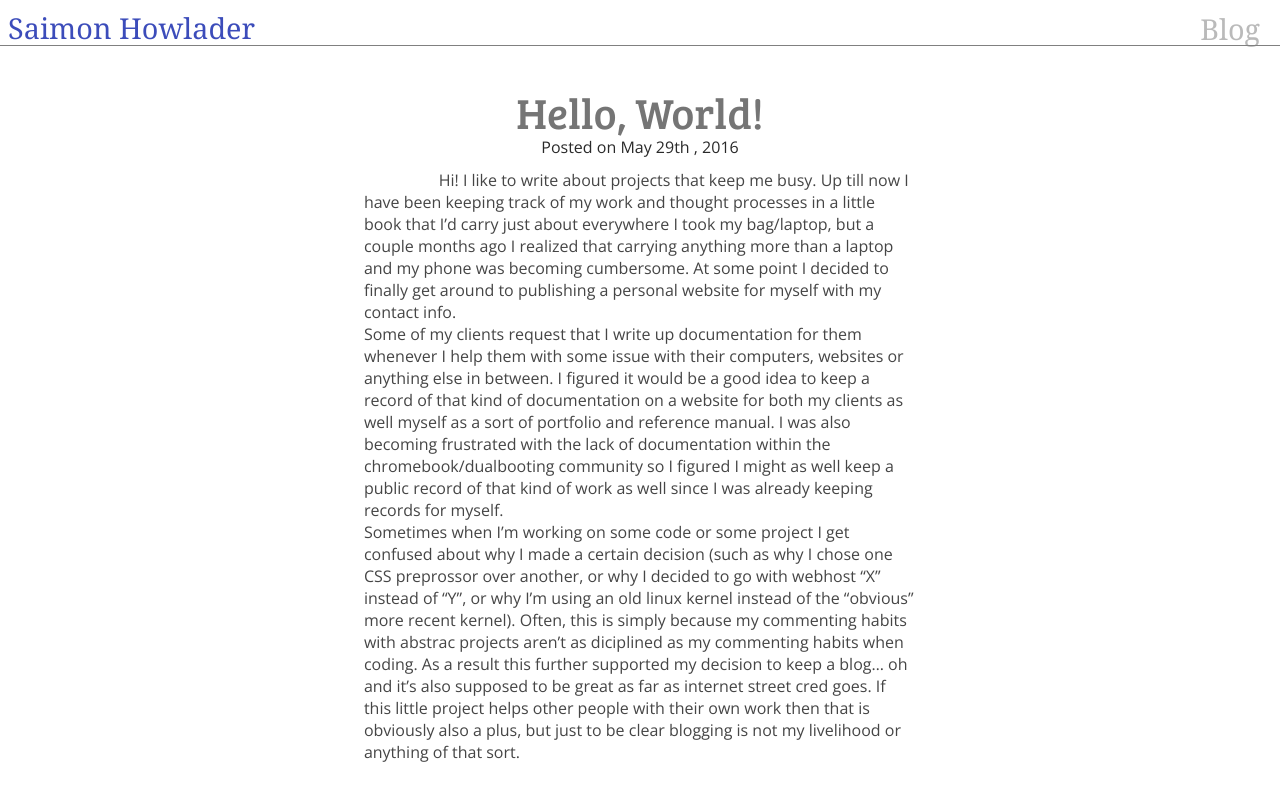
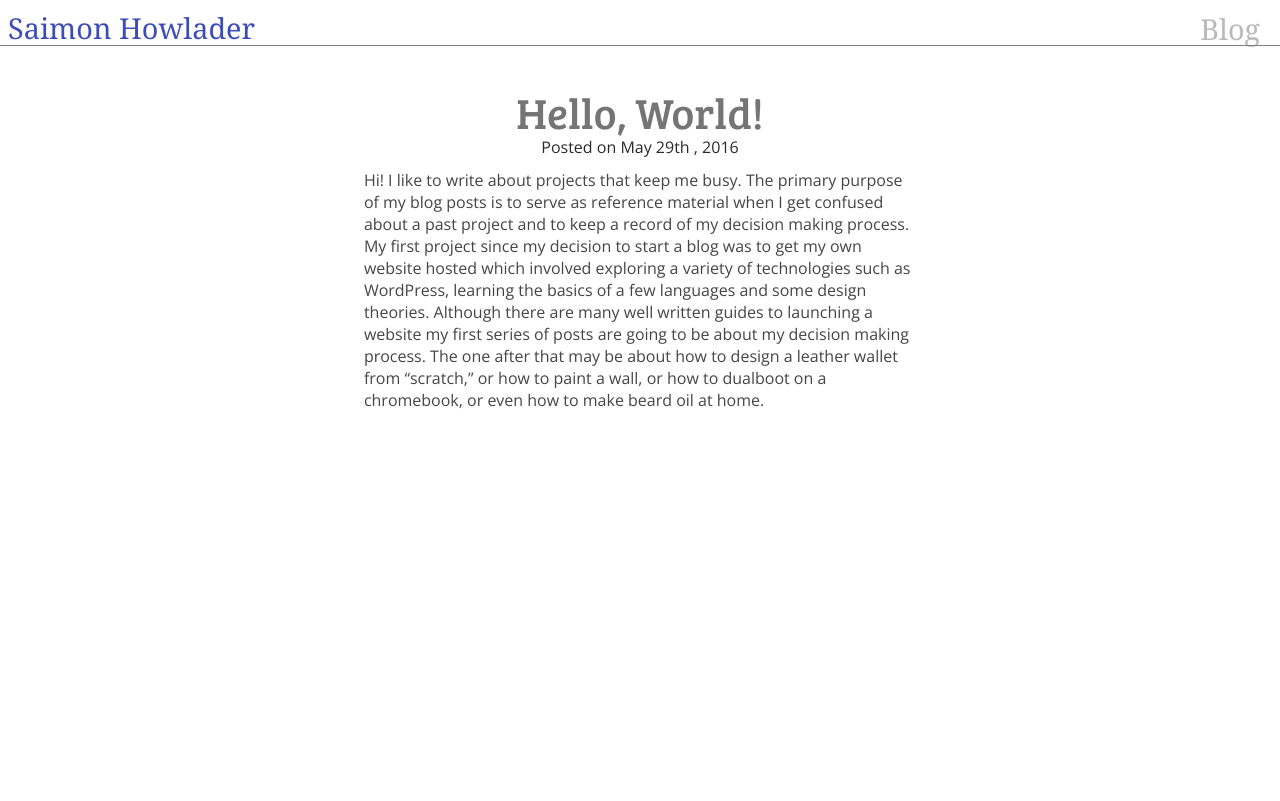
Before and after one commit to saimonhowlader/saimonhowlader.github.io, a Jekyll site: the page built from _posts/2016-05-29-hello-world.md, in a window 1280 px wide. Shown: the top 801 px of the page. Built offline with Jekyll 4.4.1, drawn with Linux system fonts in a browser that asks for light colours.

Commit message:
Updated 2016-05-29-hello-world.md

```diff
--- a/_posts/2016-05-29-hello-world.md
+++ b/_posts/2016-05-29-hello-world.md
@@ -4,8 +4,4 @@ layout: post
 title: "Hello, World!"
 ---
 
-&nbsp;&nbsp;&nbsp;&nbsp;&nbsp;&nbsp;&nbsp;&nbsp;&nbsp;&nbsp;&nbsp;&nbsp;&nbsp;&nbsp;&nbsp;&nbsp;&nbsp;&nbsp;Hi! I like to write about projects that keep me busy. Up till now I have been keeping track of my work and thought processes in a little book that I'd carry just about everywhere I took my bag/laptop, but a couple months ago I realized that carrying anything more than a laptop and my phone was becoming cumbersome. At some point I decided to finally get around to publishing a personal website for myself with my contact info.
-Some of my clients request that I write up documentation for them whenever I help them with some issue with their computers, websites or anything else in between. I figured it would be a good idea to keep a record of that kind of documentation on a website for both my clients as well myself as a sort of portfolio and reference manual. I was also becoming frustrated with the lack of documentation within the chromebook/dualbooting community so I figured I might as well keep a public record of that kind of work as well since I was already keeping records for myself.
-
-
-Sometimes when I'm working on some code or some project I get confused about why I made a certain decision (such as why I chose one CSS preprossor over another, or why I decided to go with webhost "X" instead of "Y", or why I'm using an old linux kernel instead of the "obvious" more recent kernel). Often, this is simply because my commenting habits with abstrac projects aren't as diciplined as my commenting habits when coding. As a result this further supported my decision to keep a blog... oh and it's also supposed to be great as far as internet street cred goes. If this little project helps other people with their own work then that is obviously also a plus, but just to be clear blogging is not my livelihood or anything of that sort.
+Hi! I like to write about projects that keep me busy. The primary purpose of my blog posts is to serve as reference material when I get confused about a past project and to keep a record of my decision making process. My first project since my decision to start a blog was to get my own website hosted which involved exploring a variety of technologies such as WordPress, learning the basics of a few languages and some design theories. Although there are many well written guides to launching a website my first series of posts are going to be about my decision making process. The one after that may be about how to design a leather wallet from "scratch," or how to paint a wall, or how to dualboot on a chromebook, or even how to make beard oil at home.
```
